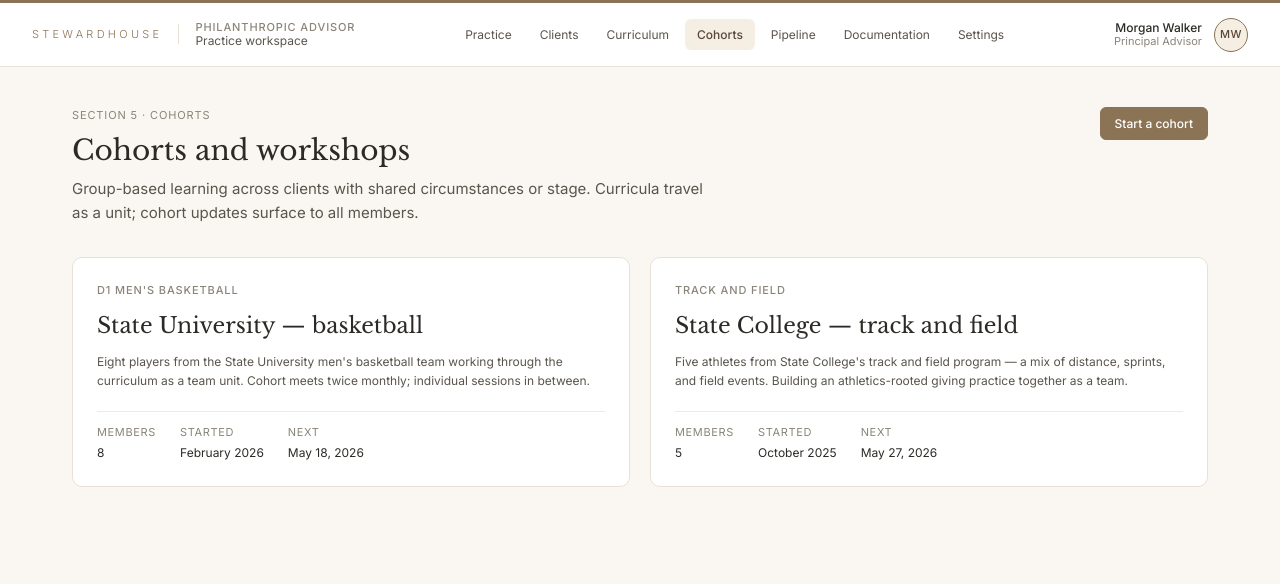
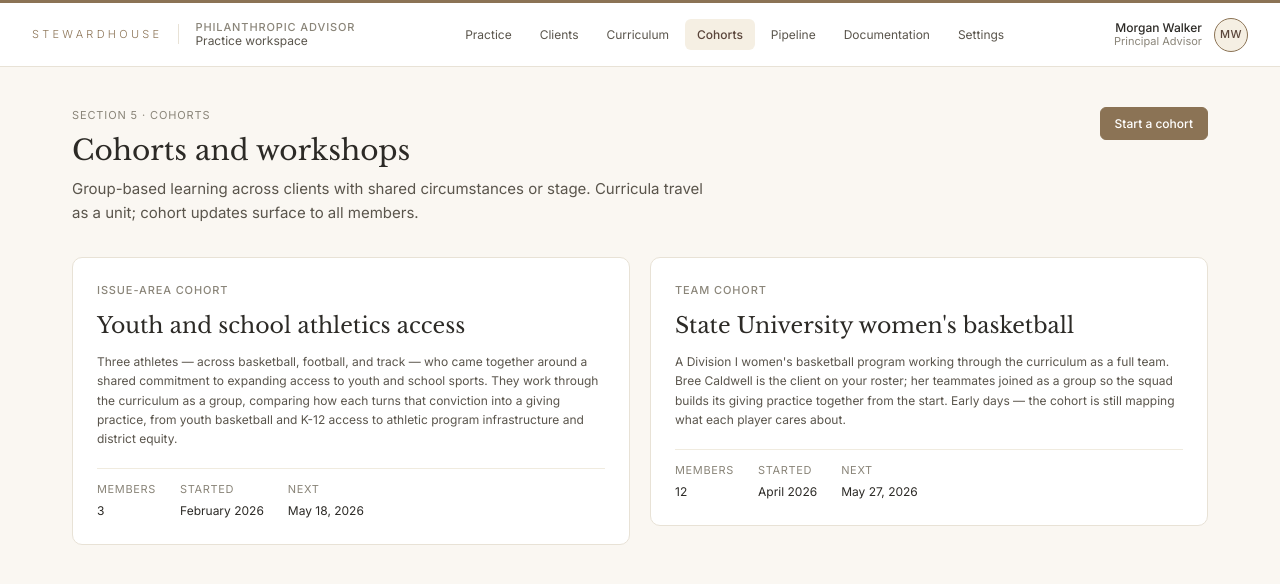
Before and after one commit to talabifaouzi/stewardhouse-app, a React (Vite) app: page /advisor/cohorts in a window 1280 px wide. Shown: the top 584 px of the page. Built offline with nearby package versions, Linux system fonts and the light colour scheme.

Commit message:
Cohorts: recast as issue-area and team archetypes, giving-forward summaries

```diff
--- a/src/data/cohorts.js
+++ b/src/data/cohorts.js
@@ -1,26 +1,26 @@
 export const cohorts = [
   {
     id: 'coh-001',
-    name: 'State University — basketball',
-    focus: 'D1 men\'s basketball',
+    name: 'Youth and school athletics access',
+    focus: 'Issue-area cohort',
     started: 'February 2026',
     nextSession: 'May 18, 2026',
-    summary: 'Eight players from the State University men\'s basketball team working through the curriculum as a team unit. Cohort meets twice monthly; individual sessions in between.',
-    memberIds: ['c-001', 'c-007'],
-    externalMembers: 6,
+    summary: 'Three athletes — across basketball, football, and track — who came together around a shared commitment to expanding access to youth and school sports. They work through the curriculum as a group, comparing how each turns that conviction into a giving practice, from youth basketball and K-12 access to athletic program infrastructure and district equity.',
+    memberIds: ['c-001', 'c-005', 'c-008'],
+    externalMembers: 0,
     assignedLessons: [],
     updates: [],
     sessions: [],
   },
   {
     id: 'coh-002',
-    name: 'State College — track and field',
-    focus: 'Track and field',
-    started: 'October 2025',
+    name: 'State University women\'s basketball',
+    focus: 'Team cohort',
+    started: 'April 2026',
     nextSession: 'May 27, 2026',
-    summary: 'Five athletes from State College\'s track and field program — a mix of distance, sprints, and field events. Building an athletics-rooted giving practice together as a team.',
-    memberIds: ['c-003', 'c-008'],
-    externalMembers: 3,
+    summary: 'A Division I women\'s basketball program working through the curriculum as a full team. Bree Caldwell is the client on your roster; her teammates joined as a group so the squad builds its giving practice together from the start. Early days — the cohort is still mapping what each player cares about.',
+    memberIds: ['c-007'],
+    externalMembers: 11,
     assignedLessons: [],
     updates: [],
     sessions: [],
```
